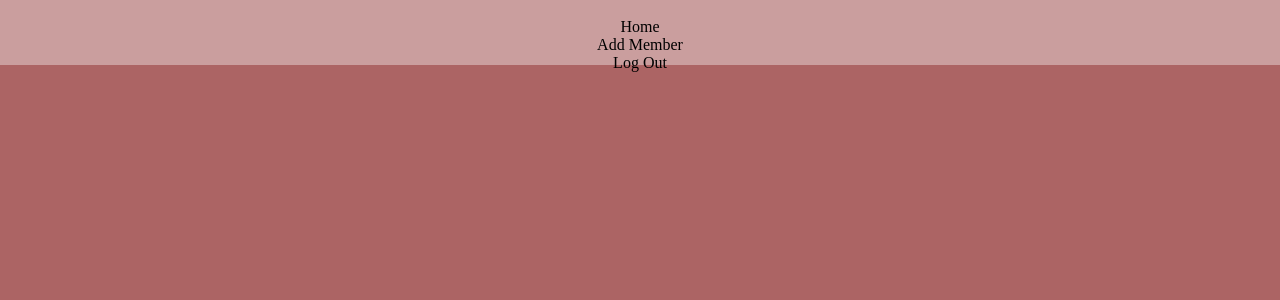
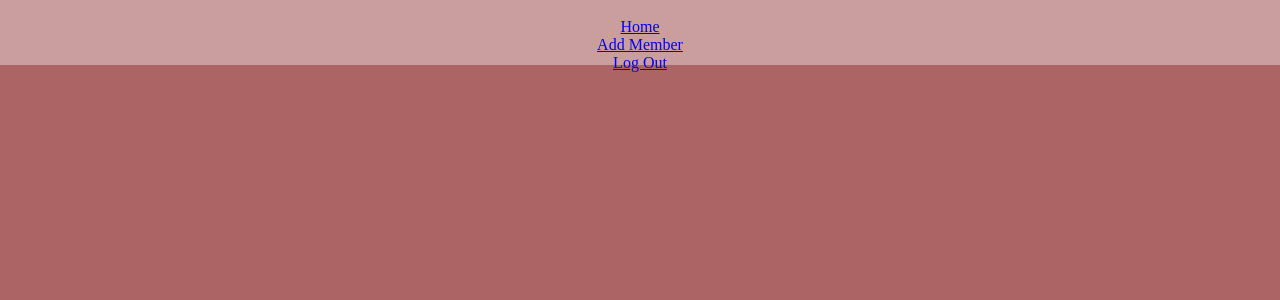
Before and after one commit to Bahtiyorjon1997/react-crud-firebase, a React (Create React App) app: page / in a window 1280 px wide. Shown: the top 300 px of the page. Built offline with nearby package versions, Linux system fonts and the light colour scheme.

Commit message:
scroller edited

```diff
--- a/public/index.html
+++ b/public/index.html
@@ -10,20 +10,11 @@
       content="Web site created using create-react-app"
     />
     <link rel="apple-touch-icon" href="%PUBLIC_URL%/logo192.png" />
-    <!--
-      manifest.json provides metadata used when your web app is installed on a
-      user's mobile device or desktop. See https://developers.google.com/web/fundamentals/web-app-manifest/
-    -->
     <link rel="manifest" href="%PUBLIC_URL%/manifest.json" />
-    <!--
-      Notice the use of %PUBLIC_URL% in the tags above.
-      It will be replaced with the URL of the `public` folder during the build.
-      Only files inside the `public` folder can be referenced from the HTML.
-
-      Unlike "/favicon.ico" or "favicon.ico", "%PUBLIC_URL%/favicon.ico" will
-      work correctly both with client-side routing and a non-root public URL.
-      Learn how to configure a non-root public URL by running `npm run build`.
-    -->
+    <link rel="preconnect" href="https://fonts.googleapis.com">
+    <link rel="preconnect" href="https://fonts.gstatic.com" crossorigin>
+    <link href="https://fonts.googleapis.com/css2?family=Poppins:ital,wght@0,600;1,200;1,300;1,500&display=swap"
+      rel="stylesheet">
     <title>React App</title>
     <style>
       *{
@@ -35,15 +26,5 @@
   <body>
     <noscript>You need to enable JavaScript to run this app.</noscript>
     <div id="root"></div>
-    <!--
-      This HTML file is a template.
-      If you open it directly in the browser, you will see an empty page.
-
-      You can add webfonts, meta tags, or analytics to this file.
-      The build step will place the bundled scripts into the <body> tag.
-
-      To begin the development, run `npm start` or `yarn start`.
-      To create a production bundle, use `npm run build` or `yarn build`.
-    -->
   </body>
 </html>
--- a/src/App.js
+++ b/src/App.js
@@ -9,12 +9,19 @@ function App() {
             <img src="" alt="" />
           </Icon>
           <Content>
-            <li>Home</li>
-            <li>Add Member</li>
-            <li>Log Out</li>
+            <li>
+              <a href="#">Home</a>
+            </li>
+            <li>
+              <a href="#">Add Member</a>
+            </li>
+            <li>
+              <a href="#">Log Out</a>
+            </li>
           </Content>
         </NavCont>
       </NavBar>
+      <MainContent></MainContent>
     </AppWrap>
   );
 }
@@ -39,4 +46,8 @@ const NavCont = styled.div``;
 const Icon = styled.div``;
 
 const Content = styled.ul``;
+
+const MainContent = styled.div`
+  margin-left: 5rem;
+`;
 export default App;
--- /dev/null
+++ b/src/Index.css
@@ -0,0 +1,27 @@
+body {
+  color: black;
+  background: white;
+  margin: 0;
+  padding: 0;
+}
+
+body::-webkit-scrollbar {
+  width: 0.25rem;
+}
+
+body::-webkit-scrollbar-track {
+  background: #000;
+}
+
+body::-webkit-scrollbar-thumb {
+  background-color: blue;
+}
+
+:root {
+  font-family: "Poppins" sans-serif;
+  font-size: 1rem;
+  --text-primary: #b6b6b6;
+  --text-secondary: #ececec;
+  --bg-primary: #23232e;
+  --bg-secondary: #141418;
+}
--- a/src/index.js
+++ b/src/index.js
@@ -1,5 +1,6 @@
 import React from "react";
 import ReactDOM from "react-dom";
+import "./Index.css";
 
 import App from "./App";
 
```
